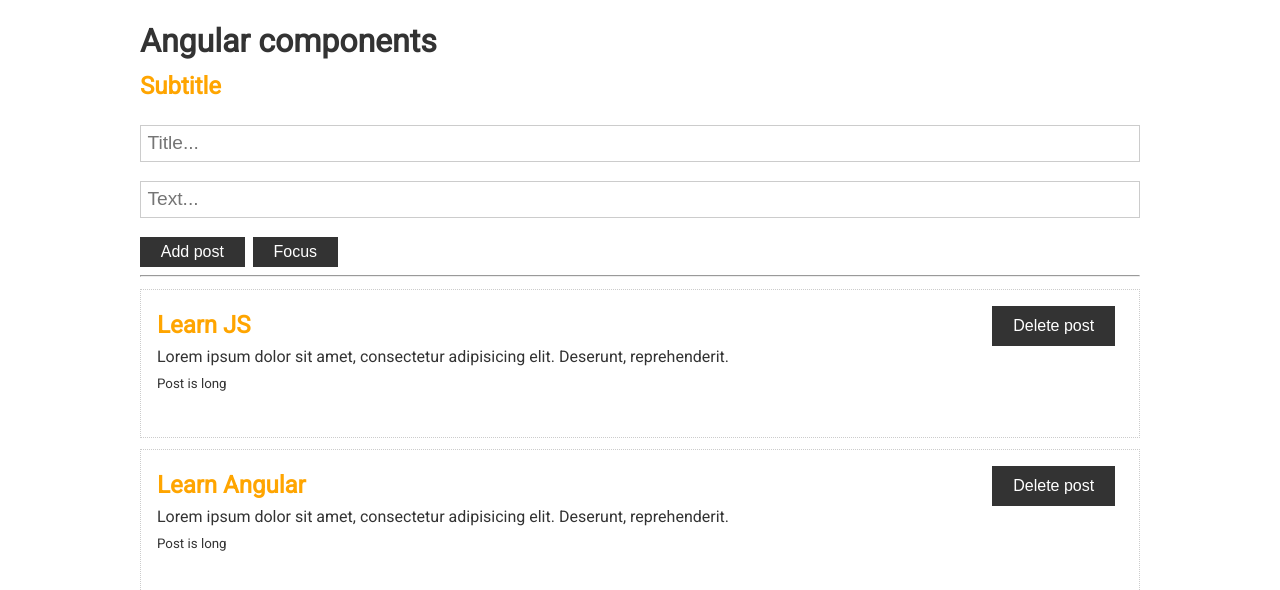
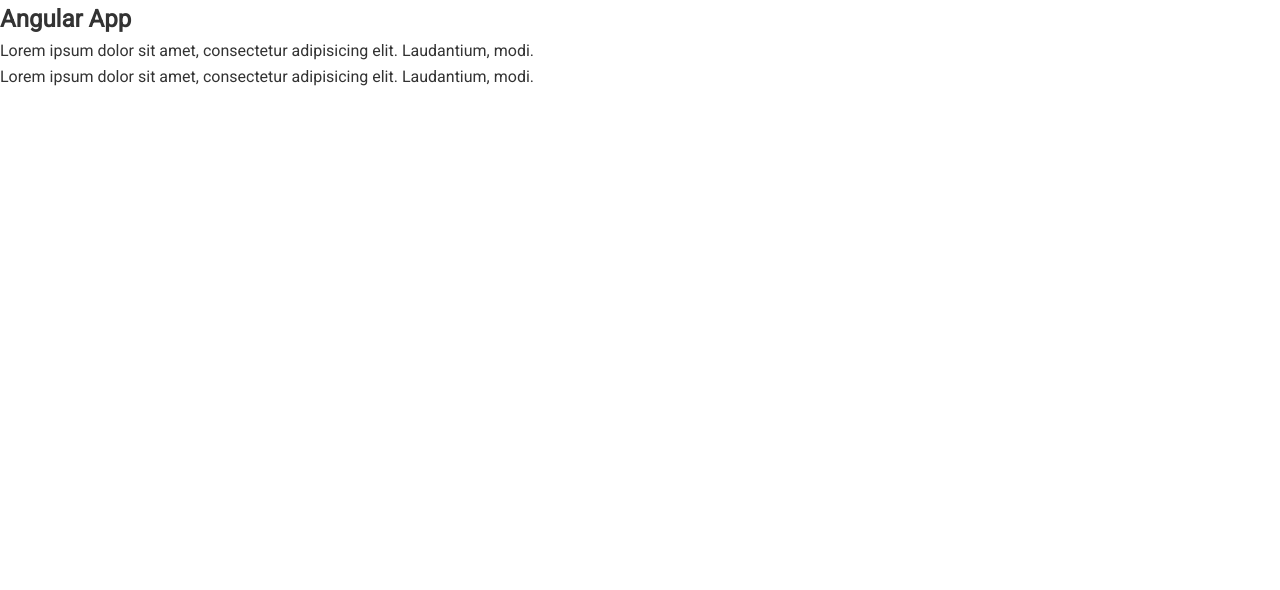
Before and after one commit to RamanSlinka/learn-angular-v2, an Angular app: page / in a window 1280 px wide. Shown: the top 590 px of the page. Built offline with nearby package versions, Linux system fonts and the light colour scheme.

Commit message:
Directive(in detail). -Creating new directive. -Getting access to element and properties(ElementRef, Renderer2); -Adding events, transfer parameters to directive.

```diff
--- a/src/app/app.component.html
+++ b/src/app/app.component.html
@@ -1 +1,10 @@
-<app-post-main></app-post-main>
+
+<h2>Angular App</h2>
+
+<p [appStyle]="'gray'" [dStyles] ="{
+border: '1px solid red', fontWeight: 'bold', borderRadius: '5px'
+}">Lorem ipsum dolor sit amet, consectetur adipisicing elit. Laudantium, modi.</p>
+
+<p [appStyle]="'blue'" [dStyles] ="{
+border: '2px solid green', fontWeight: 'italic', borderRadius: '15px'
+}">Lorem ipsum dolor sit amet, consectetur adipisicing elit. Laudantium, modi.</p>
--- a/src/app/app.module.ts
+++ b/src/app/app.module.ts
@@ -8,13 +8,15 @@ import {PostComponent} from "./post-main/post/post.component";
 import { BaseDirectiveComponent } from './base-directive/base-directive.component';
 import { PostFormComponent } from './post-main/post-form/post-form.component';
 import { PostMainComponent } from './post-main/post-main.component';
+import { StyleDirective } from './directives/style.directive';
 @NgModule({
   declarations: [
     AppComponent,
     PostComponent,
     BaseDirectiveComponent,
     PostFormComponent,
-    PostMainComponent
+    PostMainComponent,
+    StyleDirective
 
   ],
   imports: [
--- /dev/null
+++ b/src/app/directives/style.directive.ts
@@ -0,0 +1,33 @@
+import {Directive, ElementRef, HostListener, Input, Renderer2} from '@angular/core';
+
+@Directive({
+  selector: '[appStyle]'
+})
+export class StyleDirective {
+
+
+  @Input('appStyle') color: string = 'green'
+  @Input() dStyles: { border?: string, fontWeight?: string, borderRadius?: string }
+
+  constructor(private element: ElementRef, private renderer: Renderer2) {
+    // this.renderer.setStyle(this.element.nativeElement, 'color', 'red')
+  }
+
+  @HostListener('click', ['$event.target']) onClick(event: Event) {
+    console.log(event)
+  }
+
+  @HostListener('mouseenter') onEnter() {
+    this.renderer.setStyle(this.element.nativeElement, 'color', this.color);
+    this.renderer.setStyle(this.element.nativeElement, 'border', this.dStyles.border);
+    this.renderer.setStyle(this.element.nativeElement, 'fontWeight', this.dStyles.fontWeight);
+    this.renderer.setStyle(this.element.nativeElement, 'borderRadius', this.dStyles.borderRadius);
+  }
+
+  @HostListener('mouseleave') onLeave() {
+    this.renderer.setStyle(this.element.nativeElement, 'color', null);
+    this.renderer.setStyle(this.element.nativeElement, 'border', null);
+    this.renderer.setStyle(this.element.nativeElement, 'fontWeight', null);
+    this.renderer.setStyle(this.element.nativeElement, 'borderRadius', null);
+  }
+}
```
